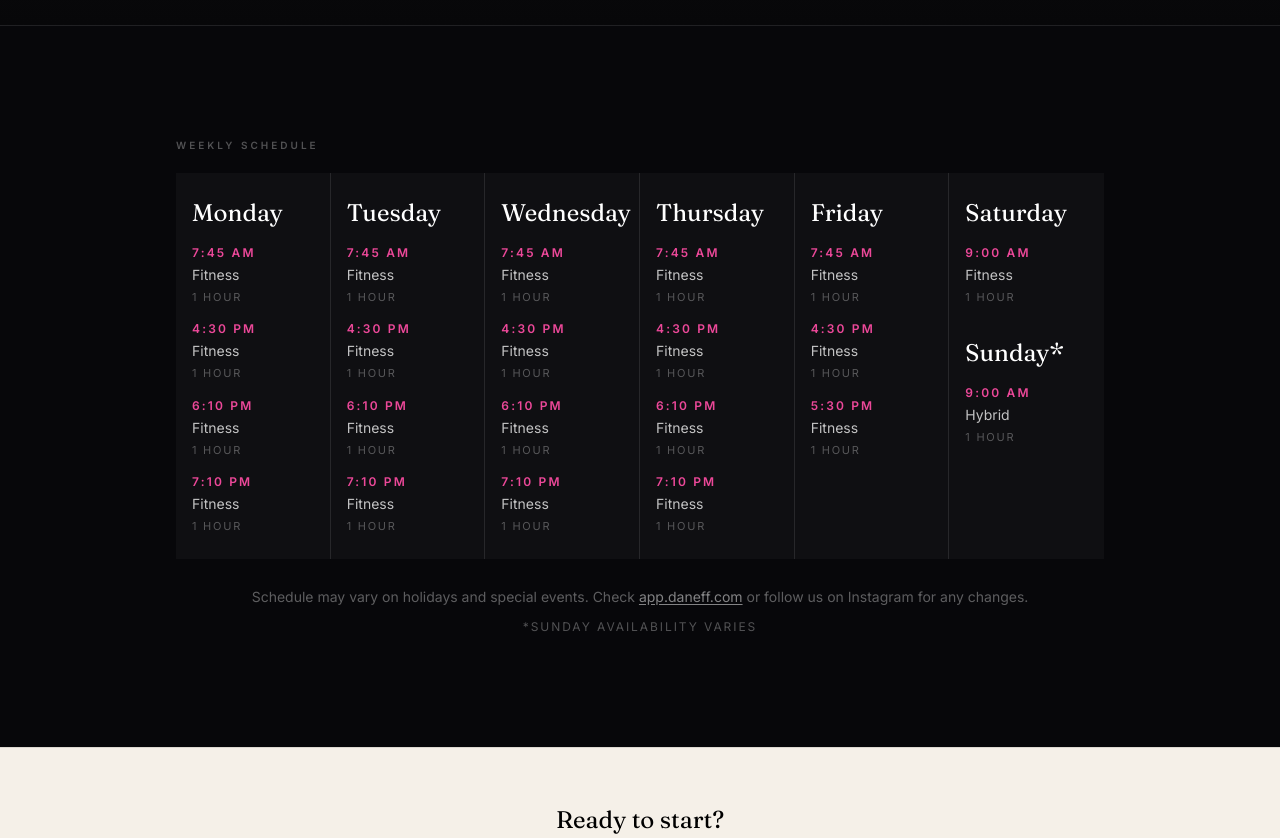
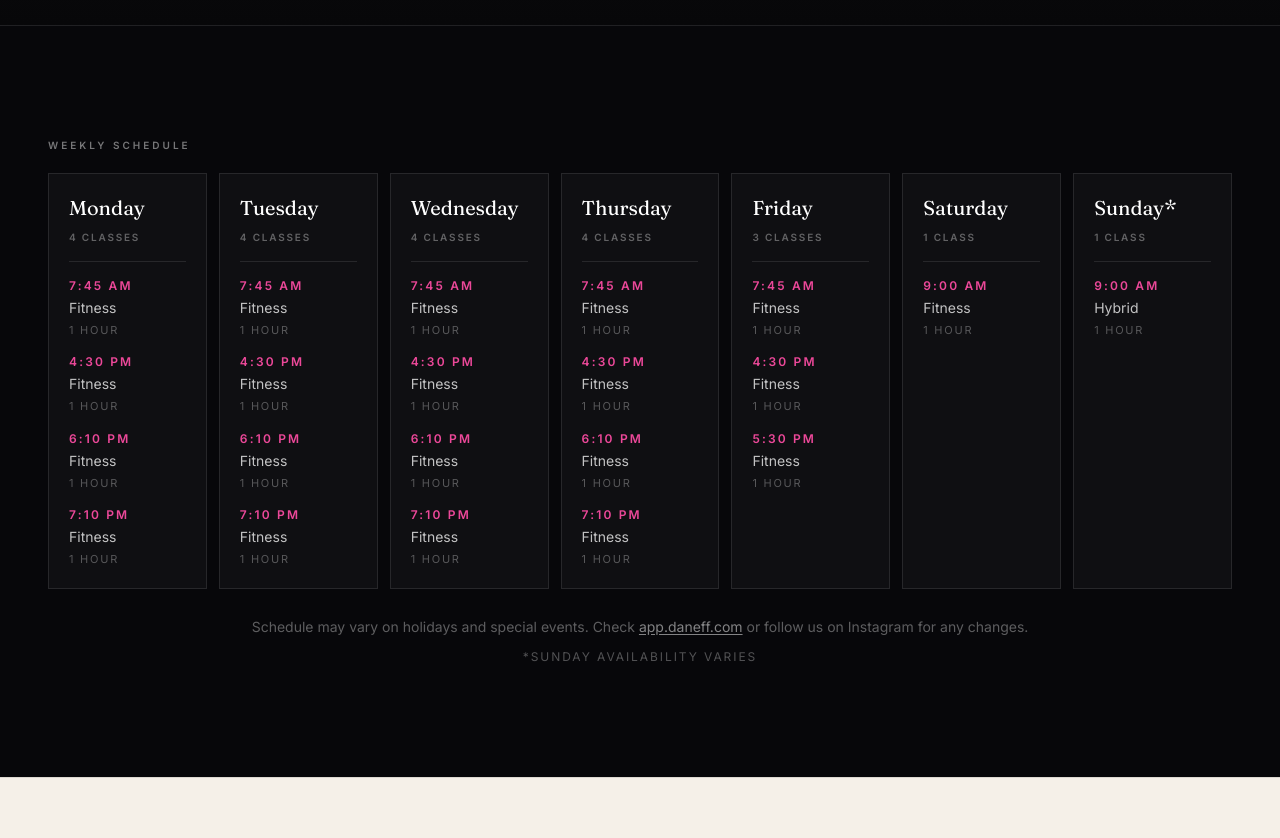
Before and after one commit to dfeleppa/lyfe, a Next.js app: page /schedule in a window 1280 px wide. Shown: the part 580-1418 px from the top of the page. Built offline with nearby package versions, Linux system fonts and the light colour scheme; grey boxes are pictures that could not be loaded.

Commit message:
Improve responsive schedule layout

```diff
--- a/src/app/schedule/page.tsx
+++ b/src/app/schedule/page.tsx
@@ -64,13 +64,20 @@ const WEEK_COLUMNS: { day: string; slots: ScheduleSlot[] }[] = [
   },
 ];
 
-function DayColumn({ day, slots }: { day: string; slots: ScheduleSlot[] }) {
+function DayCard({ day, slots }: { day: string; slots: ScheduleSlot[] }) {
   return (
-    <div className="border-r border-white/10 px-4 py-6 last:border-r-0">
-      <p className="font-display text-2xl text-white">{day}</p>
-      <div className="mt-4 space-y-4">
+    <article className="flex h-full flex-col border border-white/10 bg-white/[0.03] p-5 md:p-6 xl:p-5">
+      <div className="flex items-end justify-between gap-3 border-b border-white/10 pb-4 xl:block">
+        <h3 className="font-display text-2xl leading-none text-white xl:text-xl 2xl:text-2xl">
+          {day}{day === "Sunday" ? "*" : ""}
+        </h3>
+        <p className="font-sans text-[10px] font-semibold uppercase tracking-[0.18em] text-white/35 xl:mt-2">
+          {slots.length} {slots.length === 1 ? "class" : "classes"}
+        </p>
+      </div>
+      <div className="mt-4 grid grid-cols-2 gap-x-5 gap-y-4 xl:grid-cols-1">
         {slots.map((slot) => (
-          <div key={`${day}-${slot.time}-${slot.name}`}>
+          <div key={`${day}-${slot.time}-${slot.name}`} className="min-w-0">
             <p className="font-sans text-xs font-semibold uppercase tracking-[0.18em] text-[#ec4899]">
               {slot.time}
             </p>
@@ -79,49 +86,9 @@ function DayColumn({ day, slots }: { day: string; slots: ScheduleSlot[] }) {
           </div>
         ))}
       </div>
-    </div>
+    </article>
   );
 }
-
-function WeekendStackColumn({ saturday, sunday }: { saturday: ScheduleSlot[]; sunday: ScheduleSlot[] }) {
-  return (
-    <div className="px-4 py-6">
-      <div>
-        <p className="font-display text-2xl text-white">Saturday</p>
-        <div className="mt-4 space-y-4">
-          {saturday.map((slot) => (
-            <div key={`Saturday-${slot.time}-${slot.name}`}>
-              <p className="font-sans text-xs font-semibold uppercase tracking-[0.18em] text-[#ec4899]">
-                {slot.time}
-              </p>
-              <p className="mt-1 font-sans text-sm text-white/75">{slot.name}</p>
-              <p className="mt-1 font-sans text-[11px] uppercase tracking-[0.16em] text-white/30">1 hour</p>
-            </div>
-          ))}
-        </div>
-      </div>
-
-      <div className="mt-8">
-        <p className="font-display text-2xl text-white">Sunday*</p>
-        <div className="mt-4 space-y-4">
-          {sunday.map((slot) => (
-            <div key={`Sunday-${slot.time}-${slot.name}`}>
-              <p className="font-sans text-xs font-semibold uppercase tracking-[0.18em] text-[#ec4899]">
-                {slot.time}
-              </p>
-              <p className="mt-1 font-sans text-sm text-white/75">{slot.name}</p>
-              <p className="mt-1 font-sans text-[11px] uppercase tracking-[0.16em] text-white/30">1 hour</p>
-            </div>
-          ))}
-        </div>
-      </div>
-    </div>
-  );
-}
-
-const WEEKDAY_COLUMNS = WEEK_COLUMNS.slice(0, 5);
-const SATURDAY_COLUMN = WEEK_COLUMNS[5];
-const SUNDAY_COLUMN = WEEK_COLUMNS[6];
 
 export default function SchedulePage() {
   return (
@@ -164,17 +131,14 @@ export default function SchedulePage() {
 
       {/* Schedule */}
       <section className="py-20 md:py-28">
-        <div className="mx-auto max-w-5xl px-6 md:px-12">
-          <p className="mb-5 font-sans text-[10px] font-semibold uppercase tracking-[0.3em] text-white/30">
+        <div className="mx-auto max-w-7xl px-6 md:px-12">
+          <h2 className="mb-5 font-sans text-[10px] font-semibold uppercase tracking-[0.3em] text-white/45">
             Weekly Schedule
-          </p>
-          <div className="overflow-x-auto bg-[#FFFFFF08]">
-            <div className="grid min-w-[860px] grid-cols-6">
-              {WEEKDAY_COLUMNS.map((column) => (
-                <DayColumn key={column.day} day={column.day} slots={column.slots} />
-              ))}
-              <WeekendStackColumn saturday={SATURDAY_COLUMN.slots} sunday={SUNDAY_COLUMN.slots} />
-            </div>
+          </h2>
+          <div className="grid grid-cols-1 gap-3 sm:grid-cols-2 lg:grid-cols-4 xl:grid-cols-7">
+            {WEEK_COLUMNS.map((column) => (
+              <DayCard key={column.day} day={column.day} slots={column.slots} />
+            ))}
           </div>
 
           {/* Holiday note */}
```
